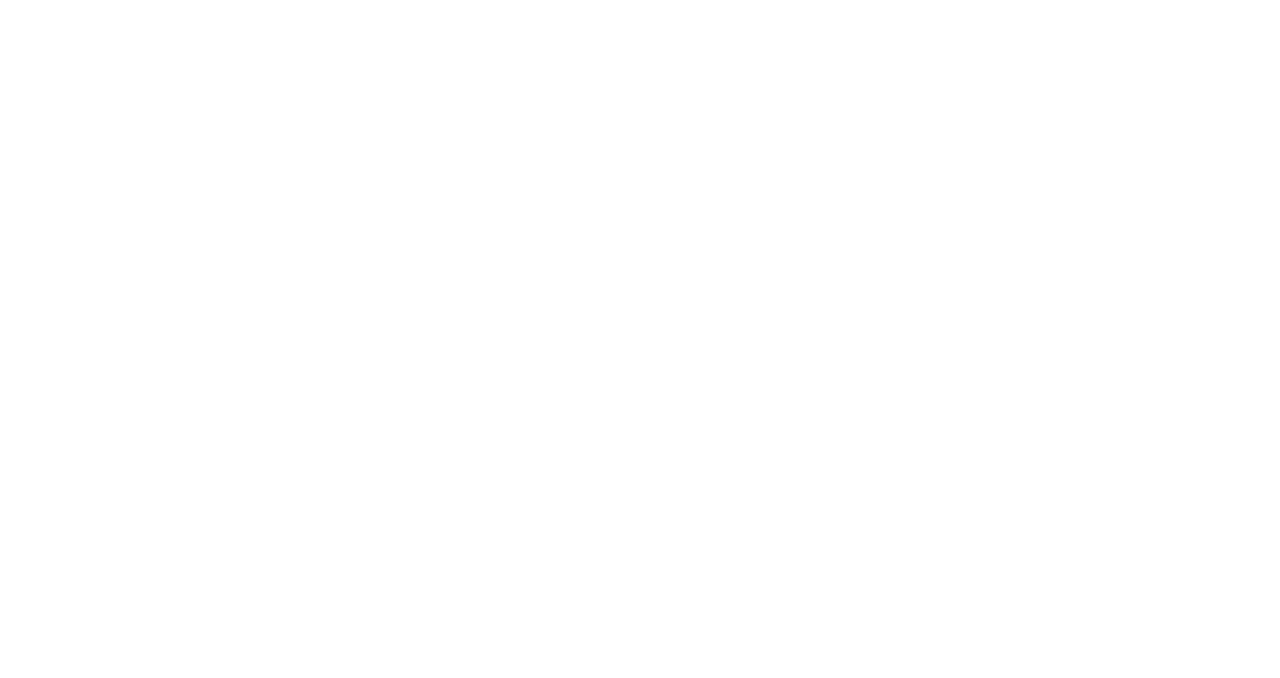
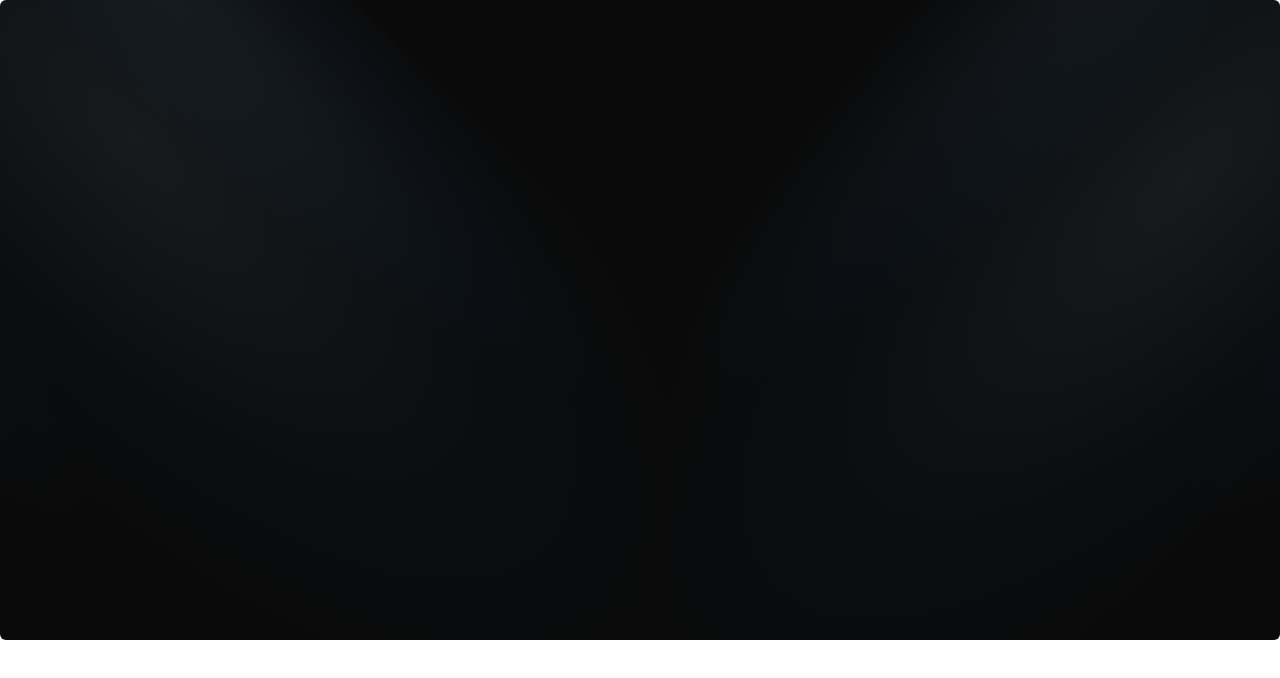
Before and after one commit to Prashik-Sasane/Payment-Management, a React (Vite) app in the folder frontend/: page /spotlight in a window 1280 px wide. Before the commit this address had no page. Shown: the top 678 px of the page. Built offline with nearby package versions, Linux system fonts and the light colour scheme.

Commit message:
background of main page is changes

```diff
--- a/frontend/package.json
+++ b/frontend/package.json
@@ -16,11 +16,14 @@
     "@mui/material": "^7.3.1",
     "@tailwindcss/vite": "^4.1.12",
     "axios": "^1.11.0",
+    "clsx": "^2.1.1",
     "firebase": "^12.1.0",
+    "motion": "^12.23.13",
     "react": "^19.1.1",
     "react-dom": "^19.1.1",
     "react-router-dom": "^7.8.2",
     "react-toastify": "^11.0.5",
+    "tailwind-merge": "^3.3.1",
     "tailwindcss": "^4.1.12"
   },
   "devDependencies": {
--- a/frontend/src/App.jsx
+++ b/frontend/src/App.jsx
@@ -6,6 +6,7 @@
 import BankTransfer from './page/Banktransfer'
 import Transaction from './page/Transaction'
 import Dashboard from './page/Dashboard'
+import SpotlightPreview from './components/SpotlightPreview'
 import './App.css'
 const App = () => {
   return (
@@ -18,6 +19,7 @@
         <Route path='/bank' element={<BankTransfer />} />
         <Route path='/transaction' element={<Transaction />} />
         <Route path='/add' element={<Dashboard />} />
+        <Route path='/spotlight' element={<SpotlightPreview />} />
       </Routes>
     </BrowserRouter>
     </div>
--- a/frontend/src/components/Reward.jsx
+++ b/frontend/src/components/Reward.jsx
@@ -1,8 +1,17 @@
 import React from "react";
+
+const appBackgroundStyle = {
+  minHeight: "100vh",
+  width: "100vw",
+  backgroundColor: "#050505",
+  color: "#fafcff",
+  position: "relative",
+  fontFamily: '"Poppins",sans-serif'
+};
 
 export default function RewardsPage() {
   return (
-    <div className="min-h-screen bg-gray-900 text-gray-300 font-sans p-6 flex flex-col items-center space-y-16">
+    <div style={appBackgroundStyle} className="min-h-screen p-6 flex flex-col items-center space-y-16">
       <h1 className="text-4xl font-bold mt-8 text-gray-100">Cashback & Rewards</h1>
 
       <section className="max-w-4xl w-full bg-gray-800 rounded-xl p-8 shadow-lg flex flex-col md:flex-row items-center md:space-x-12 space-y-8 md:space-y-0">
--- /dev/null
+++ b/frontend/src/components/Spotlight.tsx
@@ -0,0 +1,106 @@
+"use client";;
+import React from "react";
+import { motion } from "motion/react";
+
+export const Spotlight = ({
+  gradientFirst = "radial-gradient(68.54% 68.72% at 55.02% 31.46%, hsla(210, 100%, 85%, .08) 0, hsla(210, 100%, 55%, .02) 50%, hsla(210, 100%, 45%, 0) 80%)",
+  gradientSecond = "radial-gradient(50% 50% at 50% 50%, hsla(210, 100%, 85%, .06) 0, hsla(210, 100%, 55%, .02) 80%, transparent 100%)",
+  gradientThird = "radial-gradient(50% 50% at 50% 50%, hsla(210, 100%, 85%, .04) 0, hsla(210, 100%, 45%, .02) 80%, transparent 100%)",
+  translateY = -350,
+  width = 560,
+  height = 1380,
+  smallWidth = 240,
+  duration = 7,
+  xOffset = 100
+} = {}) => {
+  return (
+    <motion.div
+      initial={{
+        opacity: 0,
+      }}
+      animate={{
+        opacity: 1,
+      }}
+      transition={{
+        duration: 1.5,
+      }}
+      className="pointer-events-none absolute inset-0 h-full w-full">
+      <motion.div
+        animate={{
+          x: [0, xOffset, 0],
+        }}
+        transition={{
+          duration,
+          repeat: Infinity,
+          repeatType: "reverse",
+          ease: "easeInOut",
+        }}
+        className="absolute top-0 left-0 w-screen h-screen z-40 pointer-events-none">
+        <div
+          style={{
+            transform: `translateY(${translateY}px) rotate(-45deg)`,
+            background: gradientFirst,
+            width: `${width}px`,
+            height: `${height}px`,
+          }}
+          className={`absolute top-0 left-0`} />
+
+        <div
+          style={{
+            transform: "rotate(-45deg) translate(5%, -50%)",
+            background: gradientSecond,
+            width: `${smallWidth}px`,
+            height: `${height}px`,
+          }}
+          className={`absolute top-0 left-0 origin-top-left`} />
+
+        <div
+          style={{
+            transform: "rotate(-45deg) translate(-180%, -70%)",
+            background: gradientThird,
+            width: `${smallWidth}px`,
+            height: `${height}px`,
+          }}
+          className={`absolute top-0 left-0 origin-top-left`} />
+      </motion.div>
+      <motion.div
+        animate={{
+          x: [0, -xOffset, 0],
+        }}
+        transition={{
+          duration,
+          repeat: Infinity,
+          repeatType: "reverse",
+          ease: "easeInOut",
+        }}
+        className="absolute top-0 right-0 w-screen h-screen z-40 pointer-events-none">
+        <div
+          style={{
+            transform: `translateY(${translateY}px) rotate(45deg)`,
+            background: gradientFirst,
+            width: `${width}px`,
+            height: `${height}px`,
+          }}
+          className={`absolute top-0 right-0`} />
+
+        <div
+          style={{
+            transform: "rotate(45deg) translate(-5%, -50%)",
+            background: gradientSecond,
+            width: `${smallWidth}px`,
+            height: `${height}px`,
+          }}
+          className={`absolute top-0 right-0 origin-top-right`} />
+
+        <div
+          style={{
+            transform: "rotate(45deg) translate(180%, -70%)",
+            background: gradientThird,
+            width: `${smallWidth}px`,
+            height: `${height}px`,
+          }}
+          className={`absolute top-0 right-0 origin-top-right`} />
+      </motion.div>
+    </motion.div>
+  );
+};
--- /dev/null
+++ b/frontend/src/components/SpotlightPreview.jsx
@@ -0,0 +1,14 @@
+"use client";
+import React from "react";
+import { Spotlight } from "./Spotlight";
+
+export default function SpotlightNewDemo() {
+  return (
+    <div
+      className="h-[40rem] w-full rounded-md flex md:items-center md:justify-center bg-black/[0.96] antialiased bg-grid-white/[0.02] relative overflow-hidden">
+      <Spotlight />
+      <div className=" p-4 max-w-7xl  mx-auto relative z-10  w-full pt-20 md:pt-0">
+      </div>
+    </div>
+  );
+}
--- a/frontend/src/components/UserSignUP.jsx
+++ b/frontend/src/components/UserSignUP.jsx
@@ -2,10 +2,10 @@
 import { Link } from "react-router-dom";
 import HoverPage from '../page/HoverPage'
 import RewardsPage from './Reward'
+import SpotlightPreview  from "./SpotlightPreview";
 const appBackgroundStyle = {
   minHeight: "100vh",
   width: "100vw",
-  backgroundColor: "#050505",
   color: "#fafcff",
   position: "relative",
   fontFamily: '"Poppins",sans-serif'
@@ -161,6 +161,7 @@
         )}
       </nav>
       <SloganSection />
+      <SpotlightPreview />
     </div>
      <HoverPage />
      <RewardsPage />
--- /dev/null
+++ b/frontend/src/lib/utils.tsx
@@ -0,0 +1,6 @@
+import { clsx } from "clsx";
+import { twMerge } from "tailwind-merge";
+
+export function cn(...inputs) {
+  return twMerge(clsx(...inputs));
+}
```
Also changed, not shown: 1 other file (tests, documents, lock files or other folders).
